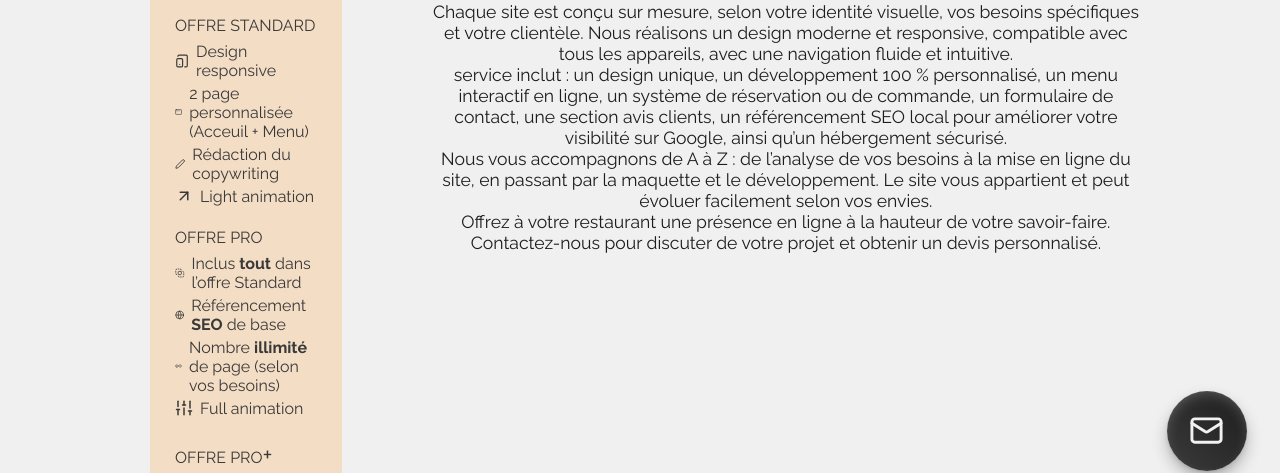
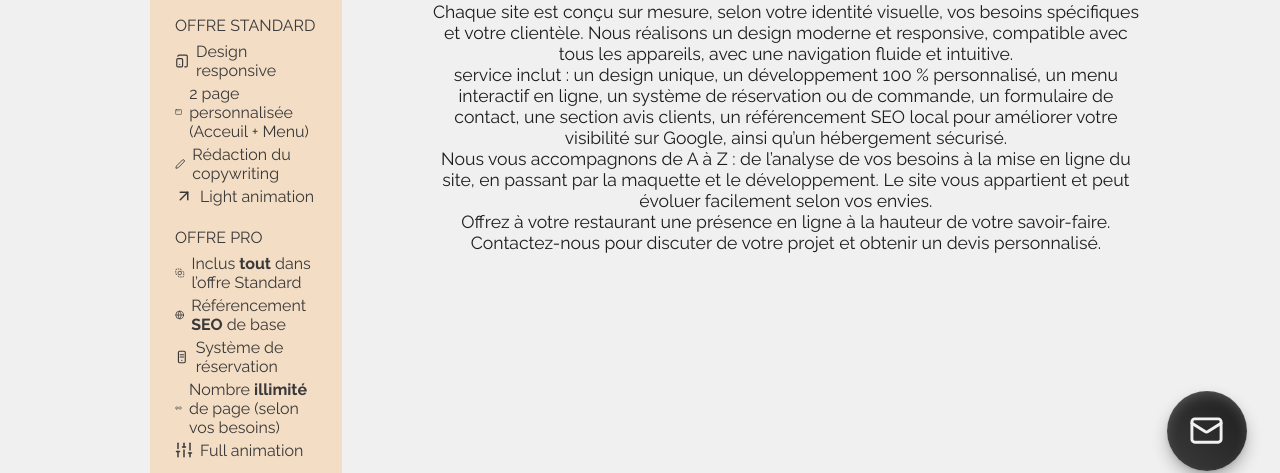
Before and after one commit to modalaiso/pandor, a plain HTML site: page frontend/nos-services.html in a window 1280 px wide. Shown: the part 296-769 px from the top of the page. Drawn offline with Linux system fonts and the light colour scheme; a web font is replaced by a local one.

Commit message:
Update nos-services.html

```diff
--- a/frontend/nos-services.html
+++ b/frontend/nos-services.html
@@ -93,6 +93,15 @@
                         <p>Référencement <b>SEO</b> de base</p>
                     </div>
                     <div class="offre_element">
+                        <svg width="20" height="20" viewBox="0 0 24 24" fill="none" stroke="currentColor" stroke-width="2" stroke-linecap="round" stroke-linejoin="round">
+                            <rect x="6" y="2" width="12" height="20" rx="2"/>
+                            <line x1="12" y1="18" x2="12.01" y2="18"/>
+                            <path d="M9 8h6"/>
+                            <path d="M9 12h6"/>
+                        </svg>
+                        <p>Système de réservation</p>
+                    </div>
+                    <div class="offre_element">
                         <svg xmlns="http://www.w3.org/2000/svg" width="18" height="18" viewBox="0 0 24 24" fill="none" stroke="currentColor" stroke-width="2" stroke-linecap="round" stroke-linejoin="round" class="lucide lucide-infinity-icon lucide-infinity">
                             <path d="M6 16c5 0 7-8 12-8a4 4 0 0 1 0 8c-5 0-7-8-12-8a4 4 0 1 0 0 8"/>
                         </svg>
```
